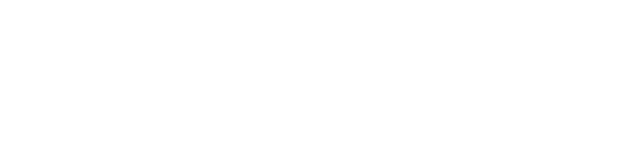
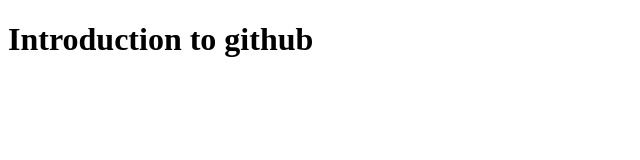
Before and after one commit to afk-ankit/github-seminar, a plain HTML site: page index.html in a window 1280 px wide. Shown: the whole page, without its empty margins (0-640 px from the left). Drawn offline with Linux system fonts and the light colour scheme.

Commit message:
added h1 tag in index.html

```diff
--- a/index.html
+++ b/index.html
@@ -5,5 +5,7 @@
     <meta name="viewport" content="width=device-width, initial-scale=1.0" />
     <title>Github Tutorial</title>
   </head>
-  <body></body>
+  <body>
+    <h1>Introduction to github</h1>
+  </body>
 </html>
```
